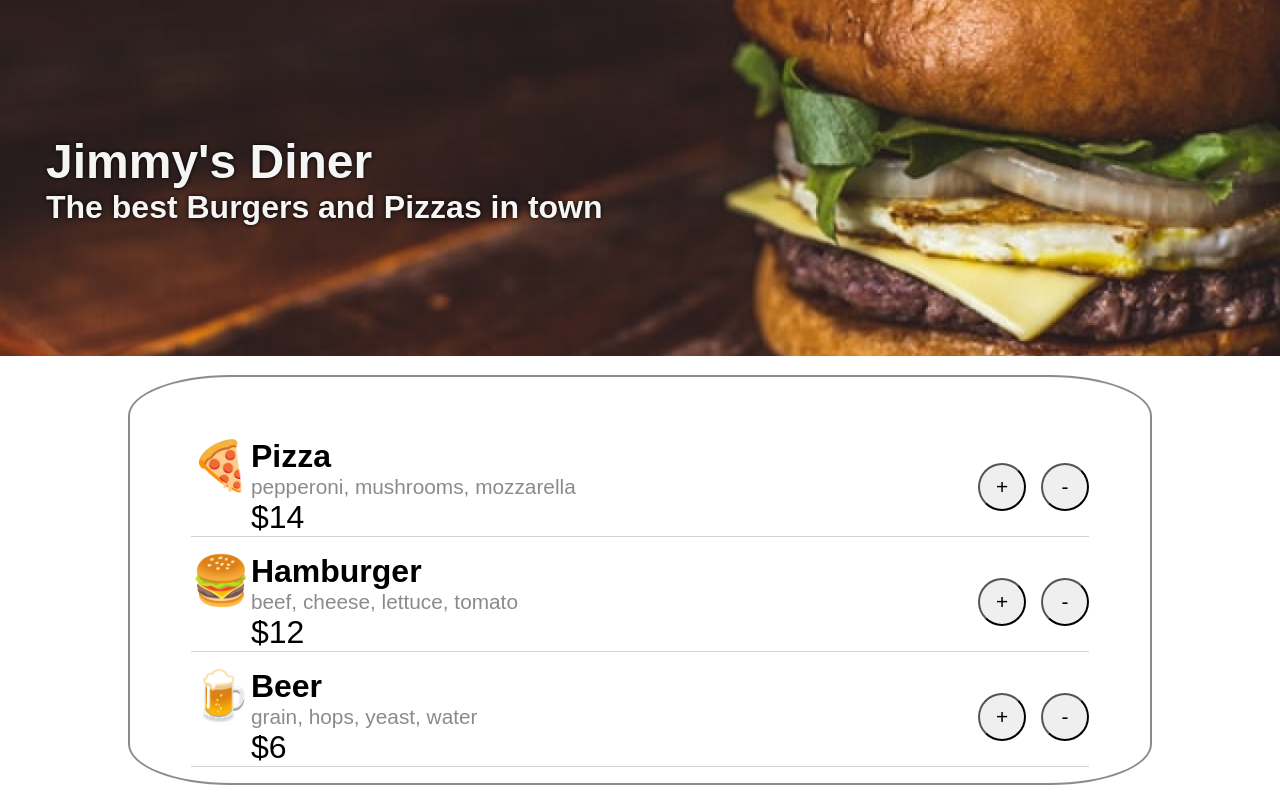
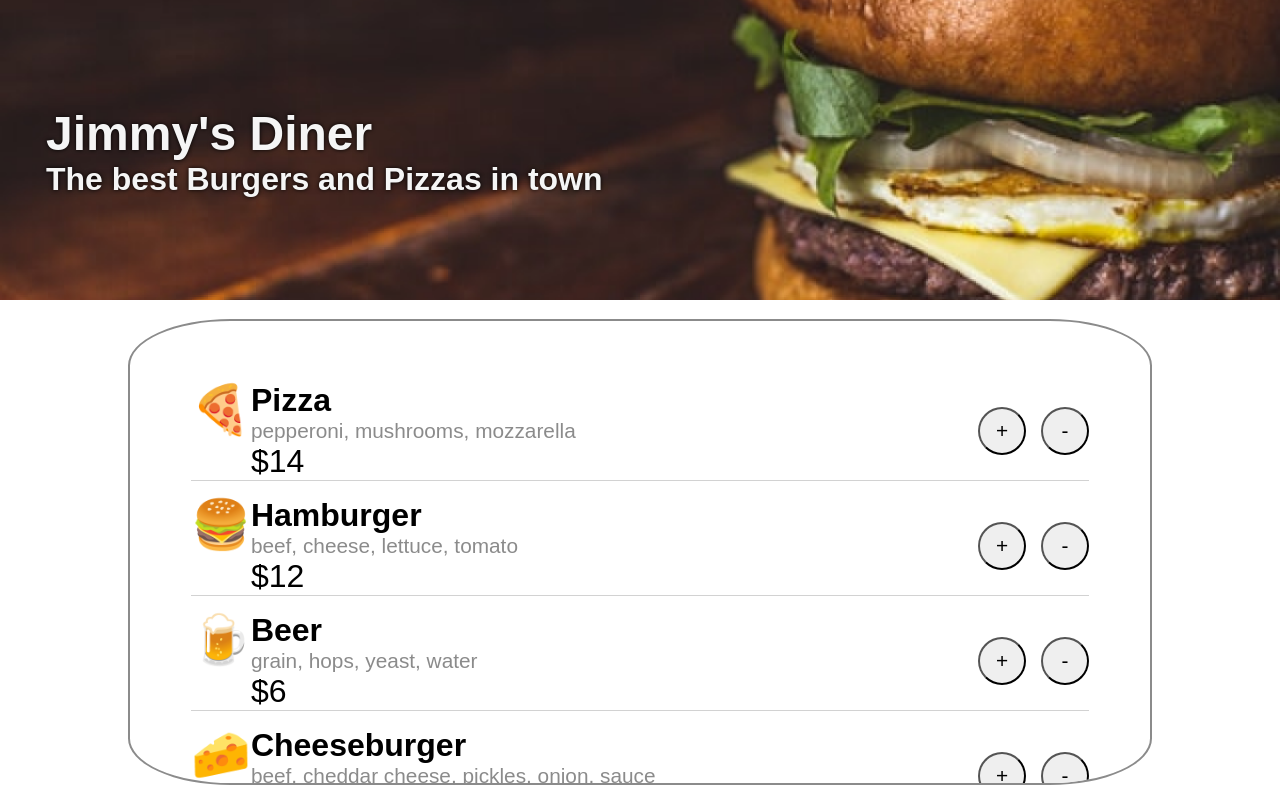
Before and after one commit to NathansDomain/frontend-practice, a plain HTML site: page Restaurant App/index.html in a window 1280 px wide. Drawn offline with Linux system fonts and the light colour scheme; a web font is replaced by a local one.

Commit message:
Update index.css
Fixed huge title-img in browsers

```diff
--- a/Restaurant App/index.css
+++ b/Restaurant App/index.css
@@ -35,6 +35,9 @@ ul {
 
 .title-img {
     width: 100%;
+    height: auto;
+    max-height: 300px;
+    object-fit: cover;
 }
 
 .text-overlay {
```
